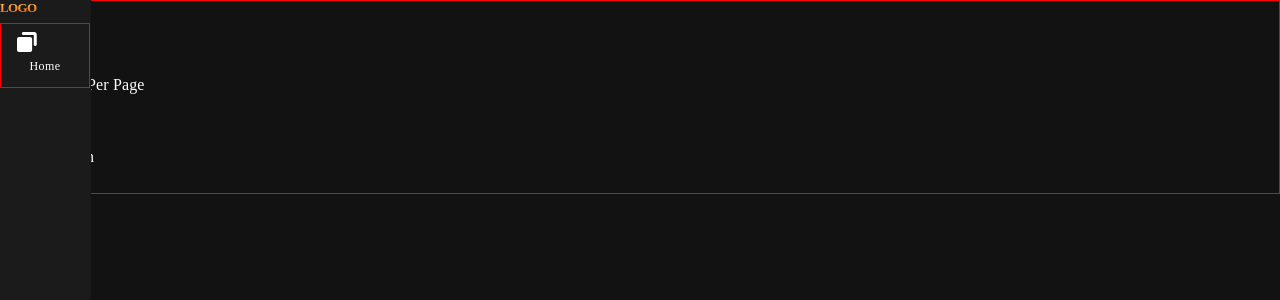
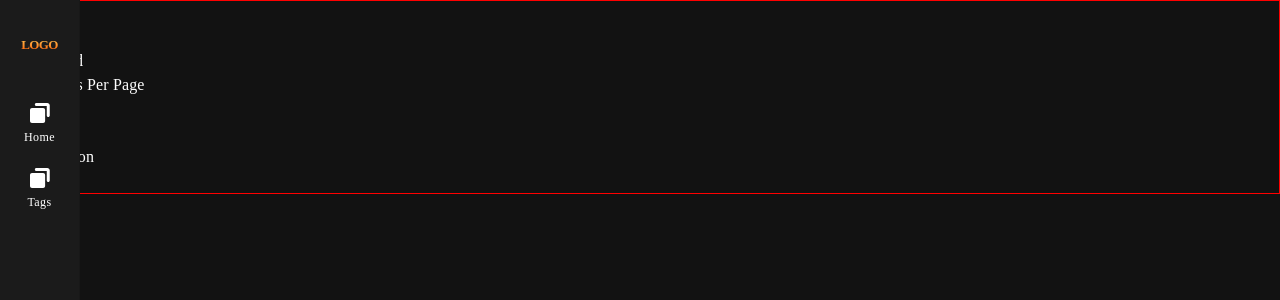
Before and after one commit to owlran/fatbull, a React (Create React App) app: page / in a window 1280 px wide. Shown: the top 300 px of the page. Built offline with nearby package versions, Linux system fonts and the light colour scheme.

Commit message:
refactor drawer

```diff
--- a/src/pages/Home/components/Drawer.tsx
+++ b/src/pages/Home/components/Drawer.tsx
@@ -14,6 +14,15 @@ import Logo from "./Logo";
 
 import HomeIcon from "../../../icons/Home";
 
+const listItemSx = {
+  display: "flex",
+  flexDirection: "column",
+  alignItems: "center",
+  justifyContent: "center",
+  padding: 0,
+  cursor: "pointer",
+};
+
 const Drawer = (props: DrawerProps) => {
   const location = useLocation();
   console.log({ location });
@@ -21,43 +30,72 @@ const Drawer = (props: DrawerProps) => {
     <MuiDrawer
       {...props}
       sx={{
-        width: 80,
+        "& > .MuiPaper-root": {
+          width: "80px",
+          backgroundColor: "grayscale.light",
+        },
+      }}
+    >
+      <Box
+        sx={{
           display: "flex",
-        "& > .MuiPaper-root": {
-          backgroundColor: "#1B1B1B",
-        },
-        // flexDirection: "column",
+          flexDirection: "column",
+          alignItems: "center",
+          paddingTop: "37px",
         }}
       >
         <Logo />
         <List>
           <ListItem
             sx={{
-            display: "flex",
-            flexDirection: "column",
-            alignItems: "center",
-            justifyContent: "center",
-            border: "1px solid red",
+              ...listItemSx,
+              marginTop: "43px",
             }}
           >
-          <ListItemIcon>
+            <ListItemIcon
+              sx={{
+                minWidth: 0,
+              }}
+            >
               <HomeIcon fill="red" />
             </ListItemIcon>
             <ListItemText
               sx={{
                 "& > .MuiTypography-root": {
                   color: "#ffffff",
-                fontWeight: 400,
-                fontSize: 12,
-                lineHeight: "150%",
-                letterSpacing: 0.4,
+                  typography: "caption",
                 },
               }}
             >
               Home
             </ListItemText>
           </ListItem>
+          <ListItem
+            sx={{
+              ...listItemSx,
+              marginTop: "18px",
+            }}
+          >
+            <ListItemIcon
+              sx={{
+                minWidth: 0,
+              }}
+            >
+              <HomeIcon fill="red" />
+            </ListItemIcon>
+            <ListItemText
+              sx={{
+                "& > .MuiTypography-root": {
+                  color: "#ffffff",
+                  typography: "caption",
+                },
+              }}
+            >
+              Tags
+            </ListItemText>
+          </ListItem>
         </List>
+      </Box>
     </MuiDrawer>
   );
 };
```
Lines whose indentation alone changed are shown as unchanged.
